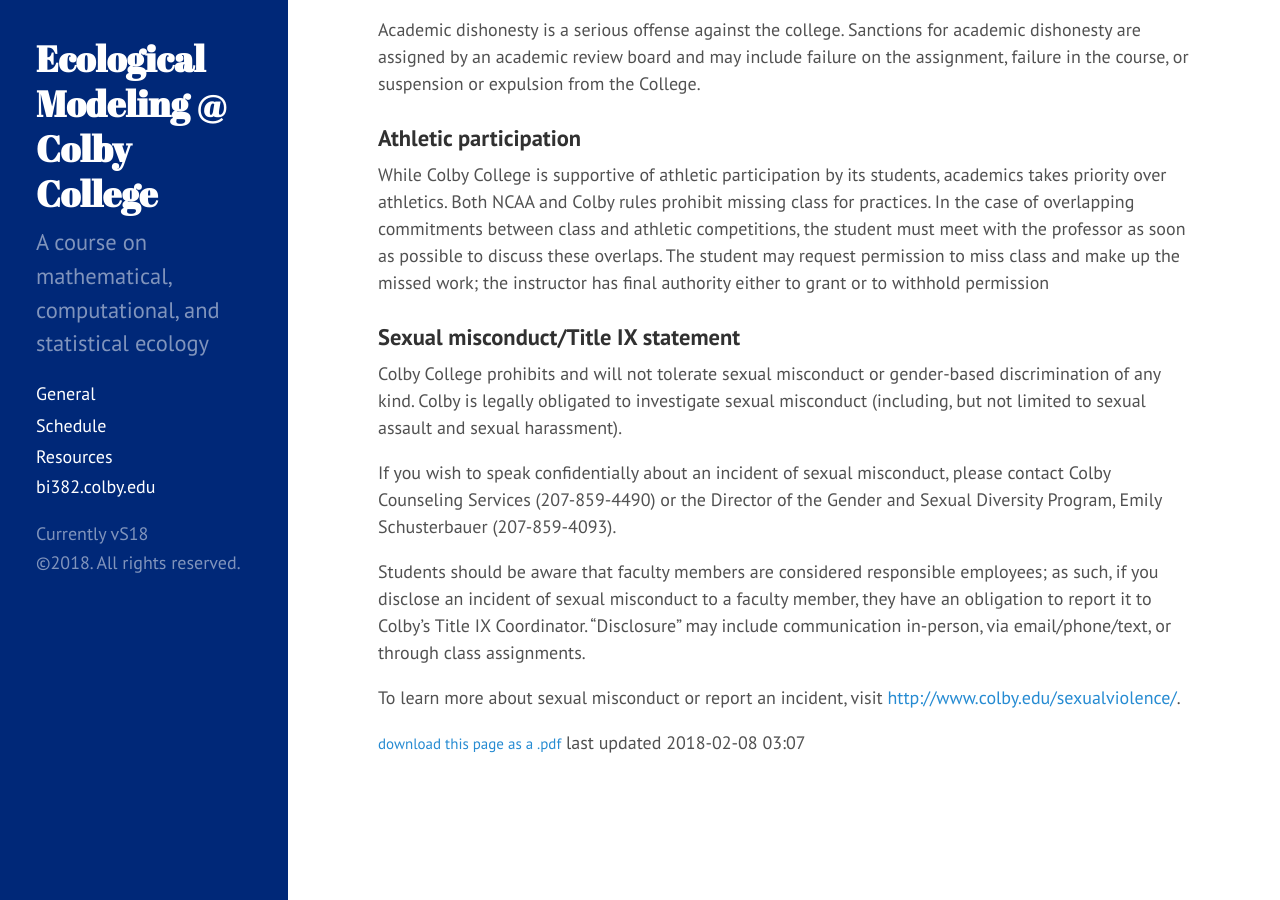
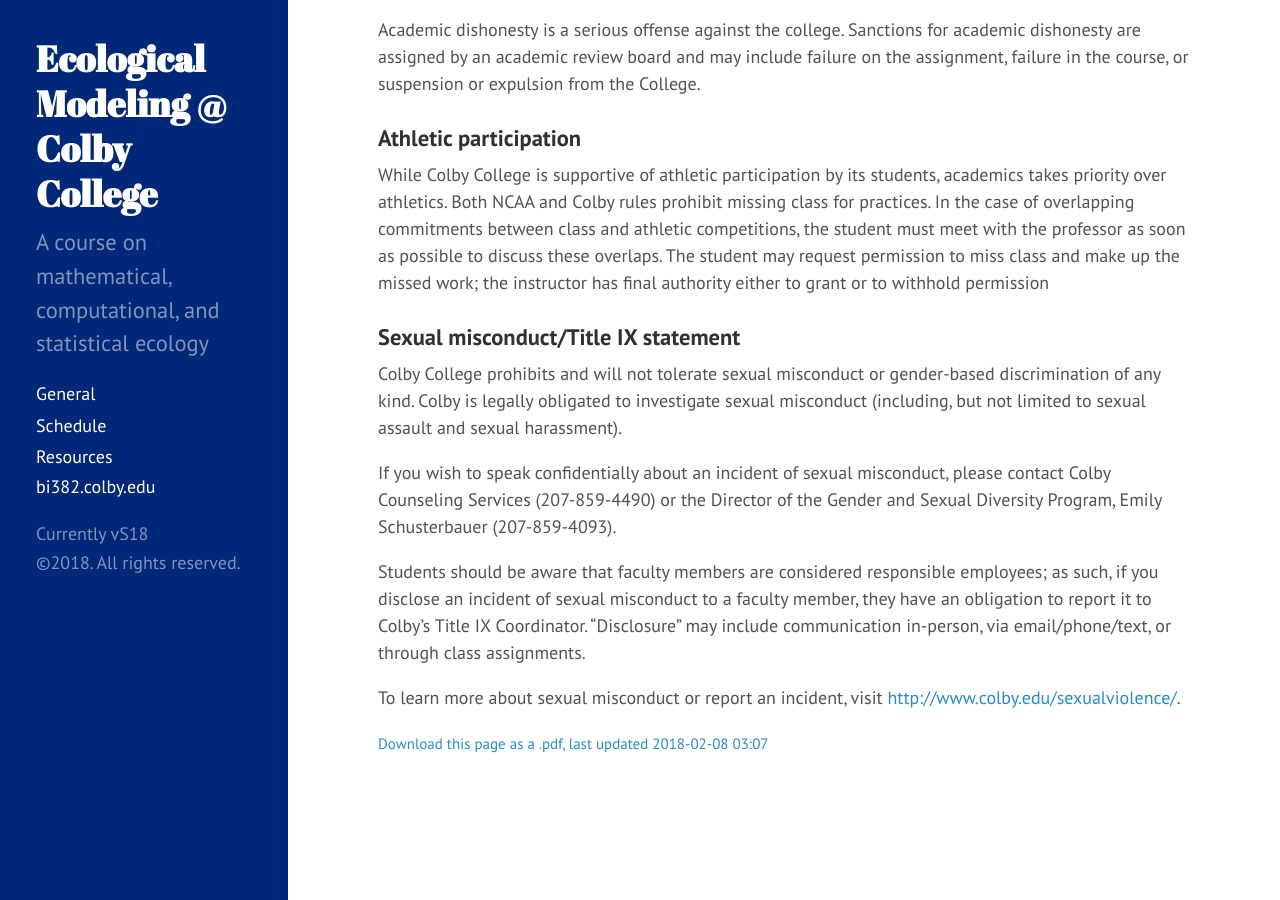
Before and after one commit to ColbyEcology/BI382_2018_Spring, a Jekyll site: the page built from index.md, in a window 1280 px wide and 900 px high, scrolled down 2371 px. Built offline with Jekyll 4.4.1, drawn with Linux system fonts in a browser that asks for light colours.

Commit message:
update pdf as link

```diff
--- a/index.md
+++ b/index.md
@@ -78,4 +78,4 @@
 compiles page to pdf
 pandoc index.md --latex-engine=xelatex -V geometry:margin=1in -o Misc/Syllabus.pdf
 --->
-<small><a href="./Misc/Syllabus.pdf" download>download this page as a .pdf</a></small> last updated {{ "now" | date: "%Y-%m-%d %H:%M" }}
+<small><a href="./Misc/Syllabus.pdf" download>Download this page as a .pdf, last updated {{ "now" | date: "%Y-%m-%d %H:%M" }}</a></small>
```
